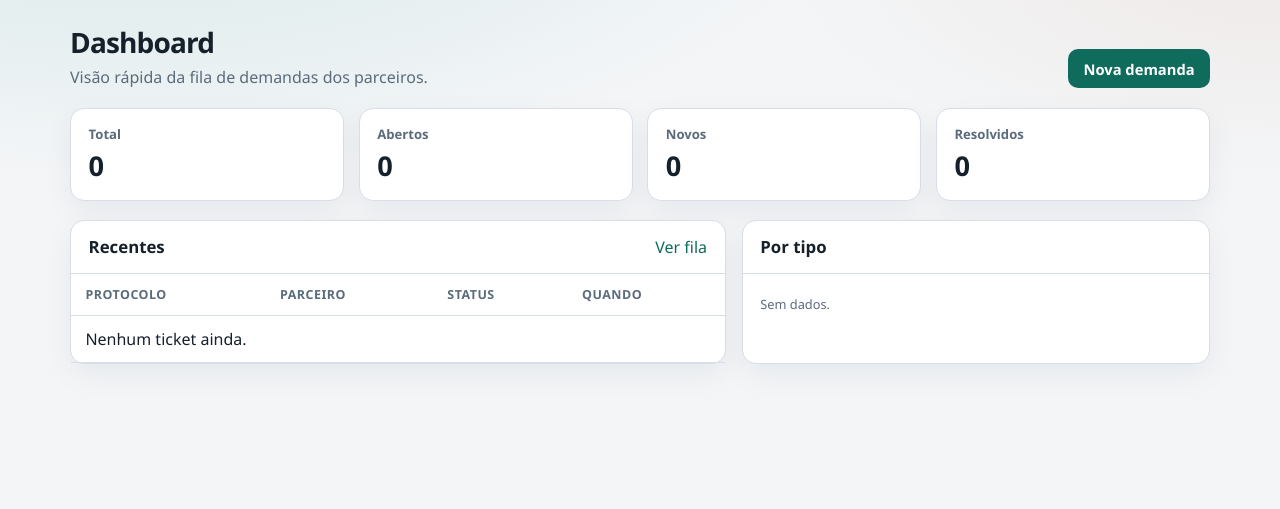
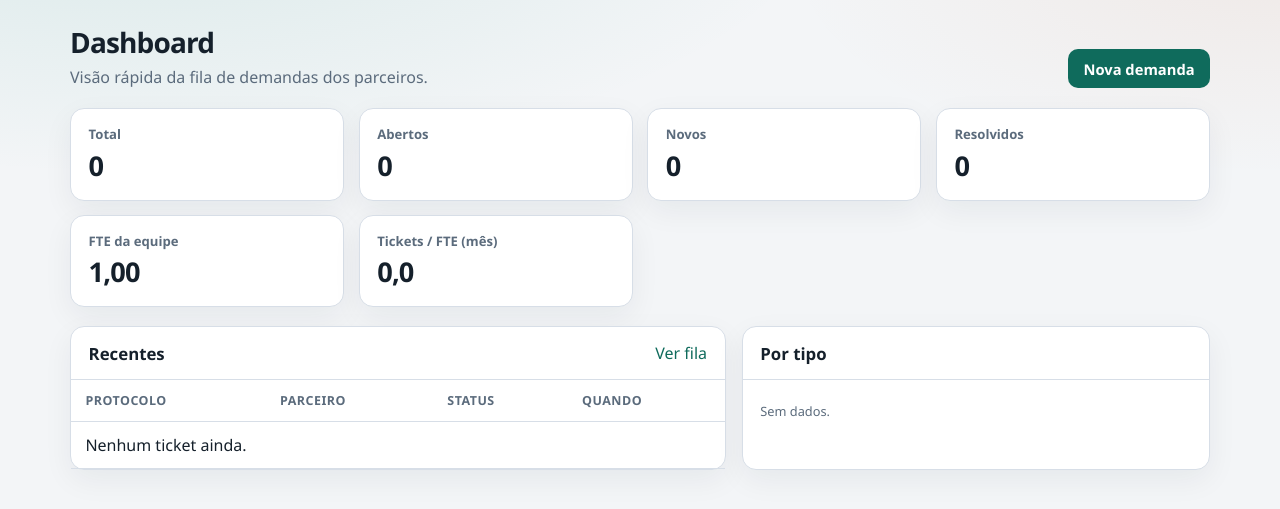
Before and after one commit to rogerppacheco/NIO_GC_TICKETS, a Django app: page /dashboard/ in a window 1280 px wide. Shown: the part 45-554 px from the top of the page. Run offline with Django 5.2, Linux system fonts and the light colour scheme; a user stored in the database is signed in; tables that the repository leaves empty hold one stand-in row (values such as "Sample post"); data that the repository does not hold is empty.

Commit message:
Add FTE capacity to specialist profiles so the dashboard can measure team workload.
Co-authored-by: Cursor <cursoragent@cursor.com>

```diff
--- a/templates/tickets/dashboard.html
+++ b/templates/tickets/dashboard.html
@@ -14,6 +14,8 @@
   <div class="card"><div class="label">Abertos</div><div class="value">{{ abertos }}</div></div>
   <div class="card"><div class="label">Novos</div><div class="value">{{ novos }}</div></div>
   <div class="card"><div class="label">Resolvidos</div><div class="value">{{ por_status.resolvido|default:0 }}</div></div>
+  <div class="card"><div class="label">FTE da equipe</div><div class="value">{{ fte_total|floatformat:2 }}</div></div>
+  <div class="card"><div class="label">Tickets / FTE (mês)</div><div class="value">{{ tickets_por_fte|floatformat:1 }}</div></div>
 </div>
 
 <div class="grid-2">
--- a/templates/tickets/especialistas.html
+++ b/templates/tickets/especialistas.html
@@ -16,6 +16,7 @@
           <th>Nome</th>
           <th>Login</th>
           <th>Papel</th>
+          <th>FTE</th>
           <th>E-mail</th>
           <th>PDVs</th>
           <th>Situação</th>
@@ -34,6 +35,7 @@
               Especialista
             {% endif %}
           </td>
+          <td class="mono">{{ u.perfil_staff.fte|floatformat:2 }}</td>
           <td>{{ u.email|default:"—" }}</td>
           <td>{{ u.qtd_parceiros }}</td>
           <td>
@@ -52,7 +54,7 @@
           </td>
         </tr>
         {% empty %}
-        <tr><td colspan="7">Ninguém na equipe ainda. Crie um especialista e vincule no cadastro do parceiro.</td></tr>
+        <tr><td colspan="8">Ninguém na equipe ainda. Crie um especialista e vincule no cadastro do parceiro.</td></tr>
         {% endfor %}
       </tbody>
     </table>
--- a/tickets/admin.py
+++ b/tickets/admin.py
@@ -89,7 +89,7 @@ admin.site.register(Anexo)
 
 @admin.register(PerfilStaff)
 class PerfilStaffAdmin(admin.ModelAdmin):
-    list_display = ("user", "papel")
+    list_display = ("user", "papel", "fte")
     list_filter = ("papel",)
 
 
--- a/tickets/forms.py
+++ b/tickets/forms.py
@@ -1,4 +1,6 @@
 from __future__ import annotations
+
+from decimal import Decimal
 
 from django import forms
 from django.contrib.auth import get_user_model
@@ -113,6 +115,17 @@ class EspecialistaForm(forms.Form):
         required=False,
         help_text="Deixe em branco para manter a senha atual.",
     )
+    fte = forms.DecimalField(
+        label="FTE",
+        max_digits=3,
+        decimal_places=2,
+        required=False,
+        initial=Decimal("1.00"),
+        min_value=Decimal("0.01"),
+        max_value=Decimal("9.99"),
+        help_text="1.00 representa tempo integral e 0.5 representa meio período.",
+        widget=forms.NumberInput(attrs={"step": "0.01", "min": "0.01", "max": "9.99"}),
+    )
     is_active = forms.BooleanField(label="Ativo", required=False, initial=True)
     eh_admin = forms.BooleanField(
         label="Admin — vê todos os tickets",
@@ -135,6 +148,7 @@ class EspecialistaForm(forms.Form):
                 "eh_admin": bool(
                     perfil and perfil.papel == PerfilStaff.Papel.GESTOR
                 ),
+                "fte": perfil.fte if perfil else Decimal("1.00"),
             }
         super().__init__(*args, **kwargs)
         if instance is None:
@@ -212,7 +226,10 @@ class EspecialistaForm(forms.Form):
             )
         perfil, _ = PerfilStaff.objects.update_or_create(
             user=user,
-            defaults={"papel": papel},
+            defaults={
+                "papel": papel,
+                "fte": dados.get("fte") or Decimal("1.00"),
+            },
         )
         user.perfil_staff = perfil
         return user
--- a/tickets/models.py
+++ b/tickets/models.py
@@ -1,4 +1,6 @@
 from __future__ import annotations
+
+from decimal import Decimal
 
 from django.conf import settings
 from django.db import models, transaction
@@ -465,6 +467,13 @@ class PerfilStaff(models.Model):
         default=Papel.ESPECIALISTA,
         db_index=True,
     )
+    fte = models.DecimalField(
+        "FTE",
+        max_digits=3,
+        decimal_places=2,
+        default=Decimal("1.00"),
+        help_text="1.00 representa tempo integral e 0.5 representa meio período.",
+    )
 
     class Meta:
         verbose_name = "Perfil interno"
--- a/tickets/views.py
+++ b/tickets/views.py
@@ -1,10 +1,12 @@
 from __future__ import annotations
+
+from decimal import Decimal
 
 from django.contrib import messages
 from django.contrib.auth import get_user_model, update_session_auth_hash
 from django.contrib.auth.decorators import login_required
 from django.contrib.auth.views import LoginView, LogoutView
-from django.db.models import Count, Q
+from django.db.models import Count, Q, Sum
 from django.http import HttpRequest, HttpResponse, JsonResponse
 from django.shortcuts import get_object_or_404, redirect, render
 from django.urls import reverse
@@ -926,6 +928,13 @@ def dashboard(request: HttpRequest) -> HttpResponse:
                 "pct": round((100.0 * qtd / total), 1) if total else 0.0,
             }
         )
+    agora = timezone.localtime()
+    inicio_mes = agora.replace(day=1, hour=0, minute=0, second=0, microsecond=0)
+    fte_total = qs_equipe().aggregate(total=Sum("perfil_staff__fte"))["total"] or Decimal("0")
+    tickets_mes = base.filter(criado_em__gte=inicio_mes).count()
+    tickets_por_fte = (
+        round(float(tickets_mes) / float(fte_total), 1) if fte_total else 0.0
+    )
     return render(
         request,
         "tickets/dashboard.html",
@@ -943,6 +952,9 @@ def dashboard(request: HttpRequest) -> HttpResponse:
             "por_tipo": por_tipo,
             "por_tipo_total": sum(r["c"] for r in por_tipo),
             "recentes": base.select_related("parceiro")[:15],
+            "fte_total": fte_total,
+            "tickets_mes": tickets_mes,
+            "tickets_por_fte": tickets_por_fte,
         },
     )
 
```
Also changed, not shown: tickets/tests.py (+38 -0 lines), tickets/migrations/0014_perfilstaff_fte.py (added).
